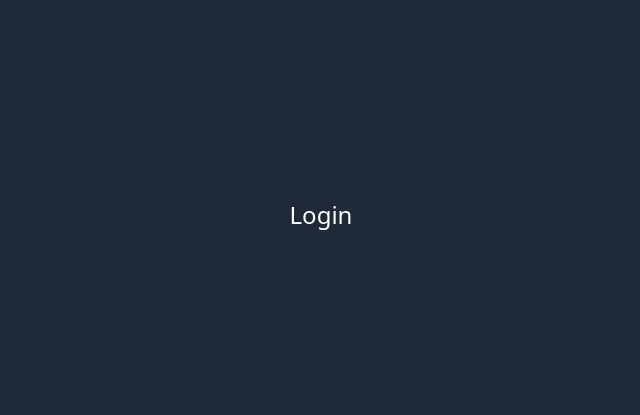
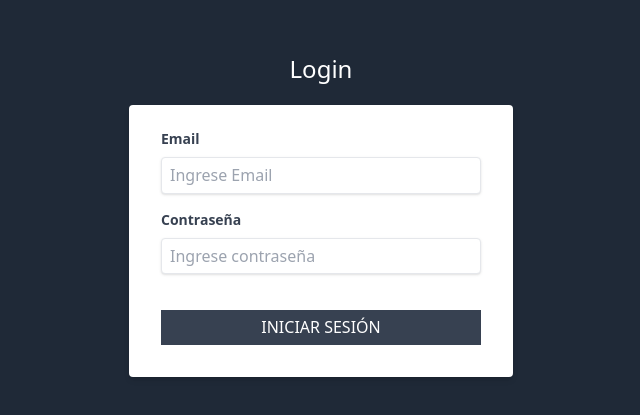
Before and after one commit to FrancoCabrera25/crm-next-js, a Next.js app: page /login in a window 1280 px wide. Shown: the part 185-600 px from the top of the page, without its empty margins (319-959 px from the left). Built offline with nearby package versions, Linux system fonts and the light colour scheme.

Commit message:
form login

```diff
--- a/pages/login.js
+++ b/pages/login.js
@@ -1,14 +1,49 @@
-
-import Layout from "../components/Layout"
-
-
+import Layout from "../components/Layout";
 
 const Login = () => {
-        return(
-            <Layout>
-            <h1 className="text-center text-2xl text-white font-light">Login</h1>
-            </Layout>
-        );
+  return (
+    <Layout>
+      <h1 className="text-center text-2xl text-white font-light">Login</h1>
+      <div className="flex justify-center mt-5">
+        <div className="w-full max-w-sm">
+          <form className="bg-white rounded shadow-md px-8 pt-6 pb-8 mb-4">
+            <div className="mb-4">
+              <label
+                className="block text-gray-700 text-sm font-bold mb-2"
+                htmlFor="email"
+              >
+                Email
+              </label>
+              <input
+                className="shadow appearance-none border rounded w-full py-2 px-2 text-gray-700 leading-tigh focus:outline-none focus:shadow-outline"
+                id="email"
+                type="email"
+                placeholder="Ingrese Email"
+              />
+            </div>
+            <div className="mb-4">
+              <label
+                className="block text-gray-700 text-sm font-bold mb-2"
+                htmlFor="password"
+              >
+                Contraseña
+              </label>
+              <input
+                className="shadow appearance-none border rounded w-full py-2 px-2 text-gray-700 leading-tigh focus:outline-none focus:shadow-outline"
+                id="password"
+                type="password"
+                placeholder="Ingrese contraseña"
+              />
+            </div>
+            <input type="submit"
+             className="bg-gray-700 w-full mt-5 p-2 text-white uppercase hover:cursor-pointer hover:bg-gray-900"
+             value="Iniciar Sesión"
+            />
+          </form>
+        </div>
+      </div>
+    </Layout>
+  );
 };
 
 export default Login;
```
